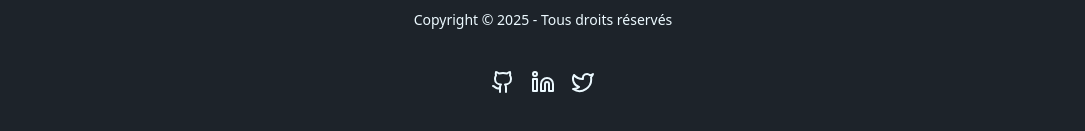
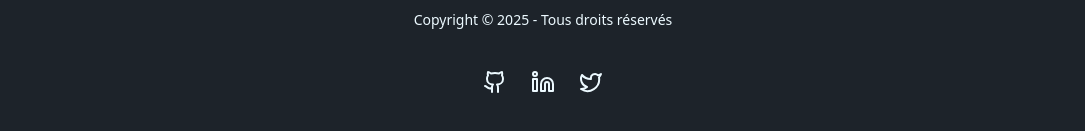
Before and after one commit to GuillaumePOREZ72/portfolio-fullstack, a React (Vite) app: page / in a window 1280 px wide. Shown: the part 3398-3529 px from the top of the page, without its empty margins (97-1182 px from the left). Built offline with nearby package versions, Linux system fonts and the light colour scheme.

Commit message:
💄 fix: adjust gap size in social media links container in Footer component

```diff
--- a/src/components/Footer.tsx
+++ b/src/components/Footer.tsx
@@ -13,12 +13,12 @@ export default function Footer() {
           <p>Copyright © {new Date().getFullYear()} - Tous droits réservés</p>
         </aside>
         <nav>
-          <div className="grid grid-flow-col gap-4">
+          <div className="grid grid-flow-col gap-6">
             <a
               href="https://github.com/GuillaumePOREZ72"
               target="_blank"
               rel="noopener noreferrer"
-              className="text-2xl transition-all duration-300 hover:scale-110 hover:shadow-[0_0_20px_currentColor,0_0_40px_currentColor] hover:text-blue-400 hover:brightness-150"
+              className="transition-all duration-300 hover:scale-110 hover:shadow-[0_0_20px_currentColor,0_0_40px_currentColor] hover:text-blue-400 hover:brightness-150"
             >
               <Github className="w-6 h-6" />
             </a>
@@ -26,7 +26,7 @@ export default function Footer() {
               href="https://linkedin.com/in/guillaumeporez"
               target="_blank"
               rel="noopener noreferrer"
-              className="text-2xl transition-all duration-300 hover:scale-110 hover:shadow-[0_0_20px_currentColor,0_0_40px_currentColor] hover:text-blue-400 hover:brightness-150"
+              className="transition-all duration-300 hover:scale-110 hover:shadow-[0_0_20px_currentColor,0_0_40px_currentColor] hover:text-blue-400 hover:brightness-150"
             >
               <Linkedin className="w-6 h-6" />
             </a>
@@ -34,7 +34,7 @@ export default function Footer() {
               href="https://x.com/GuillaumePorez"
               target="_blank"
               rel="noopener noreferrer"
-              className="text-2xl transition-all duration-300 hover:scale-110 hover:shadow-[0_0_20px_currentColor,0_0_40px_currentColor] hover:text-blue-400 hover:brightness-150"
+              className="transition-all duration-300 hover:scale-110 hover:shadow-[0_0_20px_currentColor,0_0_40px_currentColor] hover:text-blue-400 hover:brightness-150"
             >
               <Twitter className="w-6 h-6" />
             </a>
```
